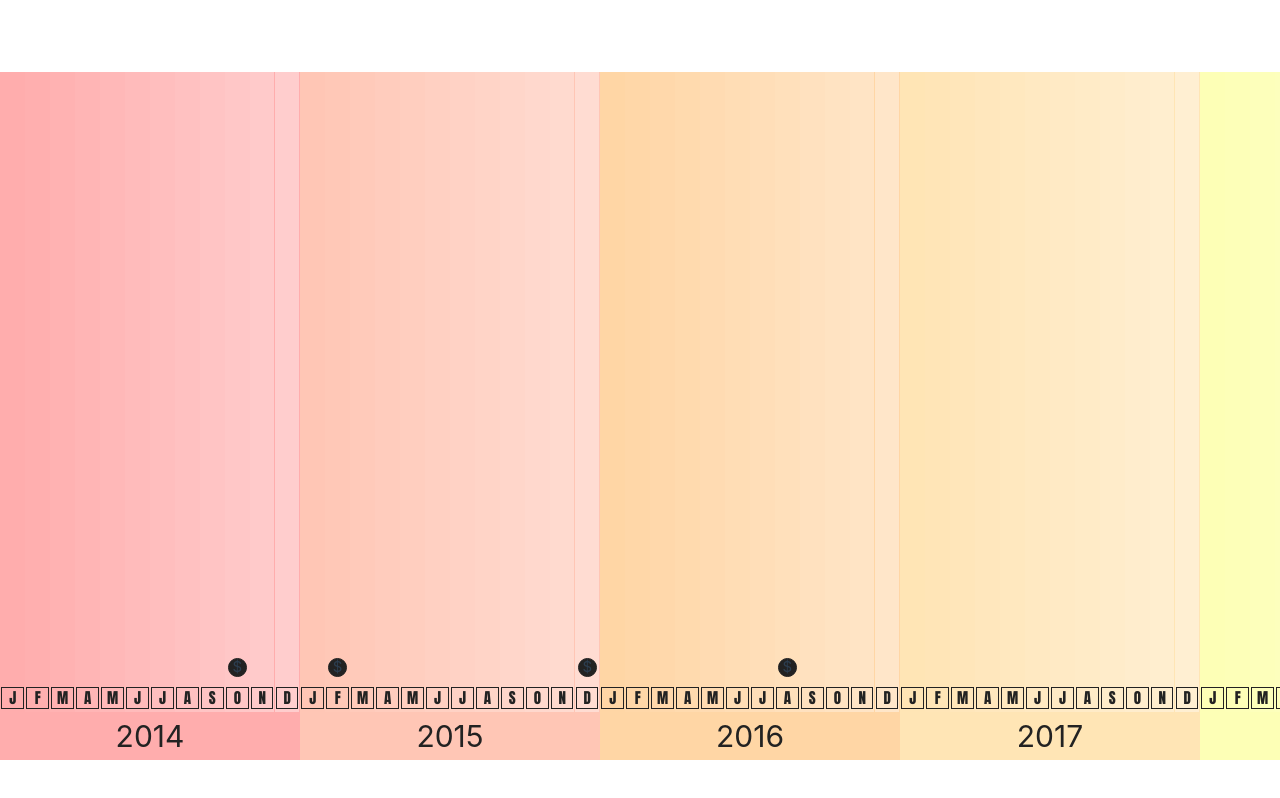
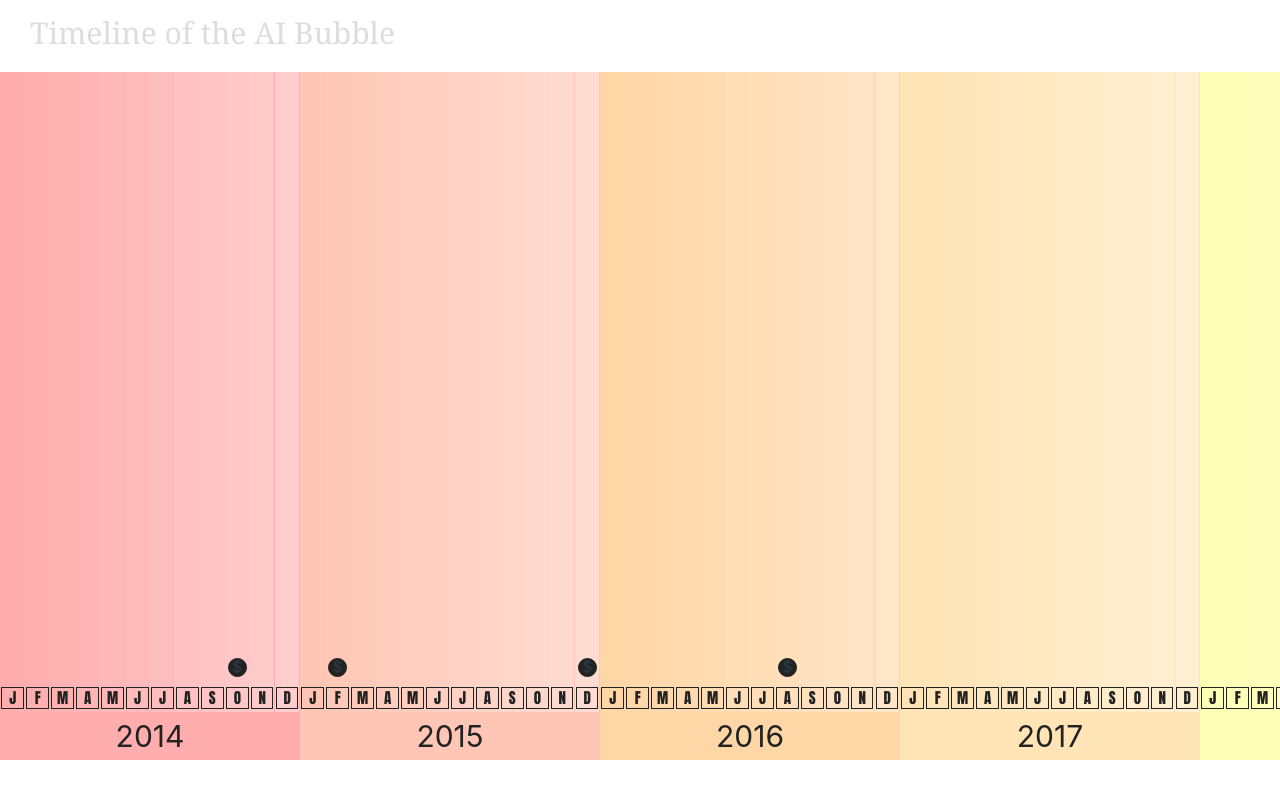
Before and after one commit to Jufebrown/bubble-timeline, a Vue app: page / in a window 1280 px wide. Built offline with nearby package versions, Linux system fonts and the light colour scheme.

Commit message:
styled page title

```diff
--- a/src/App.vue
+++ b/src/App.vue
@@ -5,12 +5,21 @@ import TimeLine from './components/TimeLine.vue'
 <template>
   <header>
     <div class="wrapper">
-      <TimeLine msg="You did it!" />
+      <h1>Timeline of the AI Bubble</h1>
+      <TimeLine />
     </div>
   </header>
 </template>
 
 <style scoped>
+h1 {
+  margin: 0;
+  padding: 0 0 0.5em 1em;
+  color: #ddd;
+  font-size: 2em;
+  font-family: Cambria, Cochin, Georgia, Times, 'Times New Roman', serif;
+}
+
 @media (min-width: 1024px) {
 }
 </style>
```
